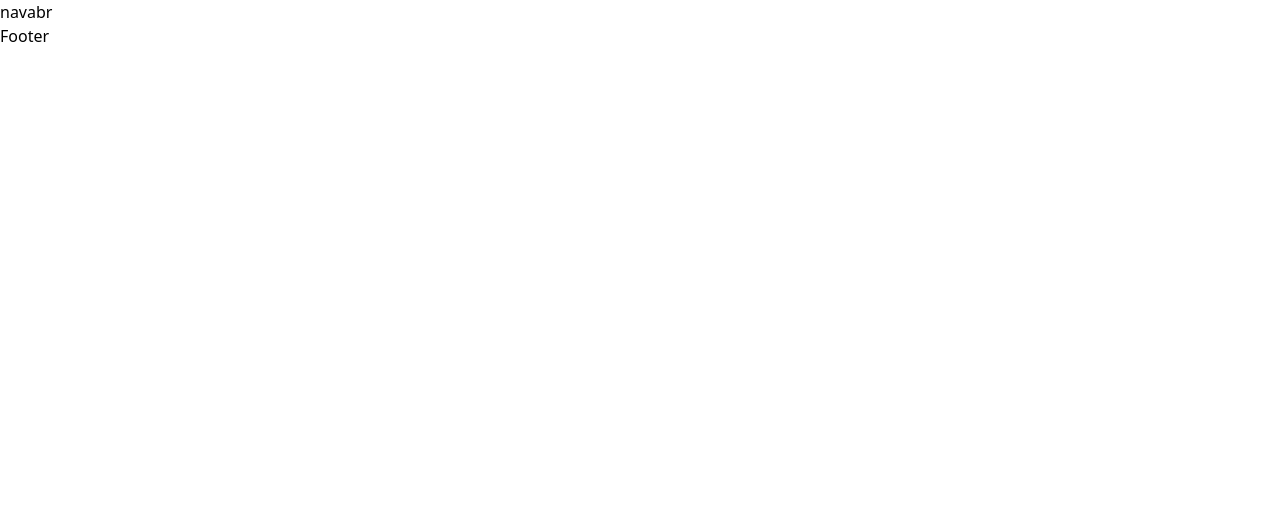
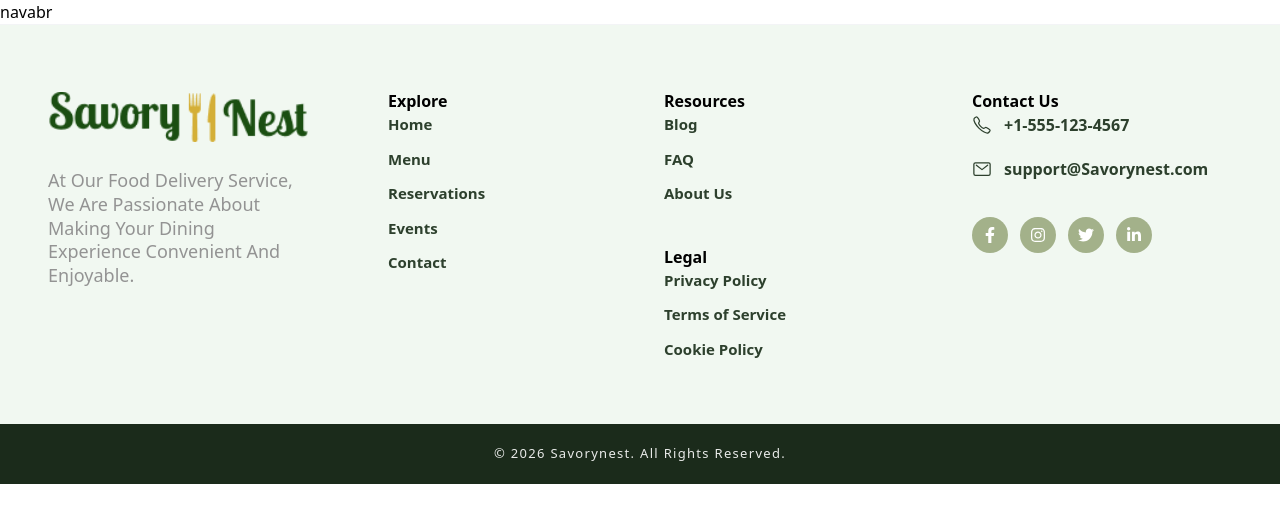
Before and after one commit to adsfixterintern/stellar-way, a Next.js app: page / in a window 1280 px wide. Shown: the top 522 px of the page. Built offline with nearby package versions, Linux system fonts and the light colour scheme.

Commit message:
footer add

```diff
--- a/app/globals.css
+++ b/app/globals.css
@@ -44,14 +44,13 @@
   font-weight: 600;
   font-size: 30px;
   line-height: 36px;
-  text-align: center;
+
 }
 
 .nameText {
   font-weight: 600;
   font-size: 16px;
   line-height: 150%;
-  text-align: center;
 }
 
 .designationText {
--- a/components/shared/Footer.tsx
+++ b/components/shared/Footer.tsx
@@ -1,11 +1,145 @@
-import React from 'react';
+import React from "react";
+import Image from "next/image";
+import Link from "next/link";
+import {
+  FaFacebookF,
+  FaInstagram,
+  FaTwitter,
+  FaLinkedinIn,
+} from "react-icons/fa";
+import { IoCallOutline, IoMailOutline } from "react-icons/io5";
+import logo from "../../assets/img/flogo.png";
+
+const footerData = {
+  explore: [
+    { name: "Home", href: "/" },
+    { name: "Menu", href: "/menu" },
+    { name: "Reservations", href: "/reservations" },
+    { name: "Events", href: "/events" },
+    { name: "Contact", href: "/contact" },
+  ],
+  resources: [
+    { name: "Blog", href: "/blog" },
+    { name: "FAQ", href: "/faq" },
+    { name: "About Us", href: "/about" },
+  ],
+  legal: [
+    { name: "Privacy Policy", href: "/privacy" },
+    { name: "Terms of Service", href: "/terms" },
+    { name: "Cookie Policy", href: "/cookie" },
+  ],
+  socials: [
+    { icon: <FaFacebookF size={16} />, href: "https://facebook.com" },
+    { icon: <FaInstagram size={16} />, href: "https://instagram.com" },
+    { icon: <FaTwitter size={16} />, href: "https://twitter.com" },
+    { icon: <FaLinkedinIn size={16} />, href: "https://linkedin.com" },
+  ],
+};
 
 const Footer = () => {
-    return (
-        <div>
-            Footer
+  return (
+    <footer className="w-full bg-[#f1f8f1] pt-16 border-t border-gray-100">
+      <div className="max-w-7xl mx-auto px-6 md:px-12 pb-16">
+        <div className="grid grid-cols-1 md:grid-cols-2 lg:grid-cols-4 gap-12">
+
+          {/* Brand Section */}
+          <div className="space-y-6">
+            <div className="flex items-center">
+              <Image
+                src={logo}
+                alt="Savory Nest Logo"
+                className="h-14 w-auto object-contain"
+                priority
+              />
+            </div>
+            <p className="description">
+              At our food delivery service, we are passionate about making your
+              dining experience convenient and enjoyable.
+            </p>
+          </div>
+
+          {/* Explore Links - Mapping */}
+          <div className="lg:pl-8">
+            <h3 className="nameText">Explore</h3>
+            <ul className="space-y-3 text-[#2d402d] font-semibold text-[15px]">
+              {footerData.explore.map((link) => (
+                <li key={link.name}>
+                  <Link href={link.href} className="hover:text-[#4c6b4c] transition-colors">
+                    {link.name}
+                  </Link>
+                </li>
+              ))}
+            </ul>
+          </div>
+
+          {/* Resources & Legal - Mapping */}
+          <div className="grid grid-cols-2 gap-4 lg:block">
+            <div className="mb-10">
+              <h3 className="nameText">Resources</h3>
+              <ul className="space-y-3 text-[#2d402d] font-semibold text-[15px]">
+                {footerData.resources.map((link) => (
+                  <li key={link.name}>
+                    <Link href={link.href} className="hover:text-[#4c6b4c]">
+                      {link.name}
+                    </Link>
+                  </li>
+                ))}
+              </ul>
+            </div>
+            <div>
+              <h3 className="nameText">Legal</h3>
+              <ul className="space-y-3 text-[#2d402d] font-semibold text-[15px]">
+                {footerData.legal.map((link) => (
+                  <li key={link.name}>
+                    <Link href={link.href} className="hover:text-[#4c6b4c]">
+                      {link.name}
+                    </Link>
+                  </li>
+                ))}
+              </ul>
+            </div>
+          </div>
+
+          {/* Contact Us & Socials - Mapping */}
+          <div>
+            <h3 className="nameText">Contact Us</h3>
+            <div className="space-y-5">
+              <div className="flex items-center gap-3 text-[#2d402d] font-semibold">
+                <IoCallOutline className="text-xl" />
+                <span>+1-555-123-4567</span>
+              </div>
+              <div className="flex items-center gap-3 text-[#2d402d] font-semibold">
+                <IoMailOutline className="text-xl" />
+                <span>support@Savorynest.com</span>
+              </div>
+
+              {/* Social Icons Mapping */}
+              <div className="flex gap-3 pt-4">
+                {footerData.socials.map((social, index) => (
+                  <a
+                    key={index}
+                    href={social.href}
+                    target="_blank"
+                    rel="noopener noreferrer"
+                    className="w-9 h-9 rounded-full bg-[#a3b18a] text-white flex items-center justify-center hover:bg-[#2d402d] transition-all duration-300"
+                  >
+                    {social.icon}
+                  </a>
+                ))}
+              </div>
+            </div>
+          </div>
         </div>
-    );
+      </div>
+
+      {/* Bottom Copyright Bar */}
+      <div className="w-full bg-[#1b2b1b] py-5 text-center">
+        <p className="text-white/90 text-[13px] tracking-widest font-light">
+          © 2026 Savorynest. All Rights Reserved.
+        </p>
+      </div>
+    </footer>
+  );
 };
 
 export default Footer;
--- a/package.json
+++ b/package.json
@@ -12,7 +12,8 @@
     "lucide-react": "^0.577.0",
     "next": "16.1.6",
     "react": "19.2.3",
-    "react-dom": "19.2.3"
+    "react-dom": "19.2.3",
+    "react-icons": "^5.6.0"
   },
   "devDependencies": {
     "@tailwindcss/postcss": "^4",
```
Also changed, not shown: assets/img/flogo.png (added), 1 other file (tests, documents, lock files or other folders).
